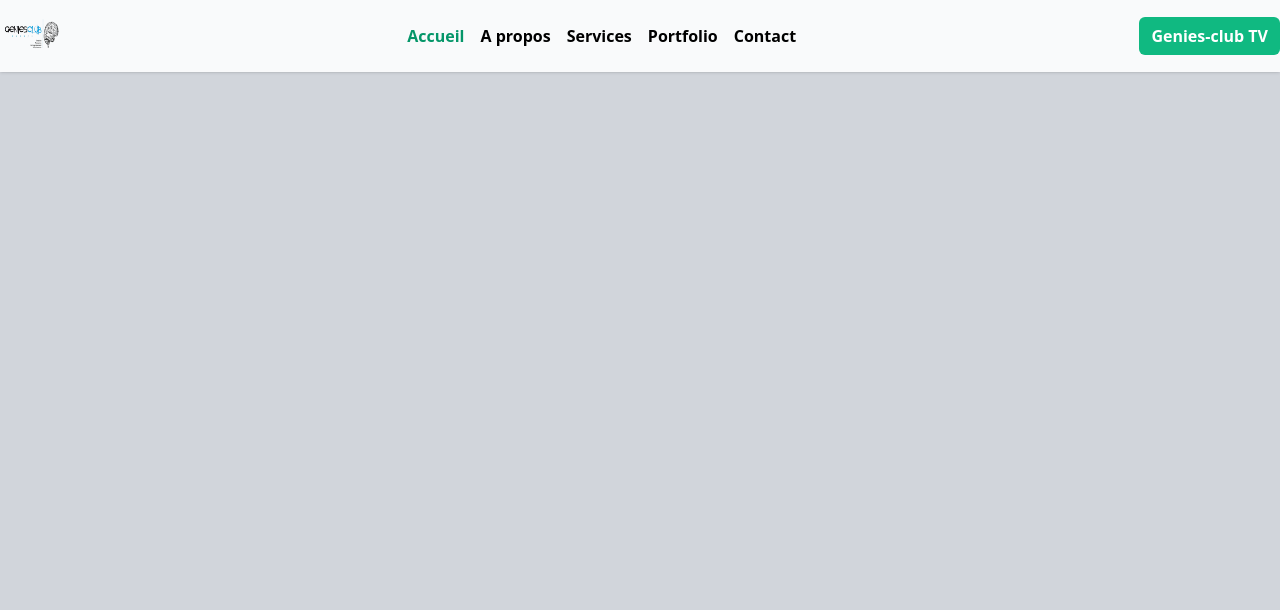
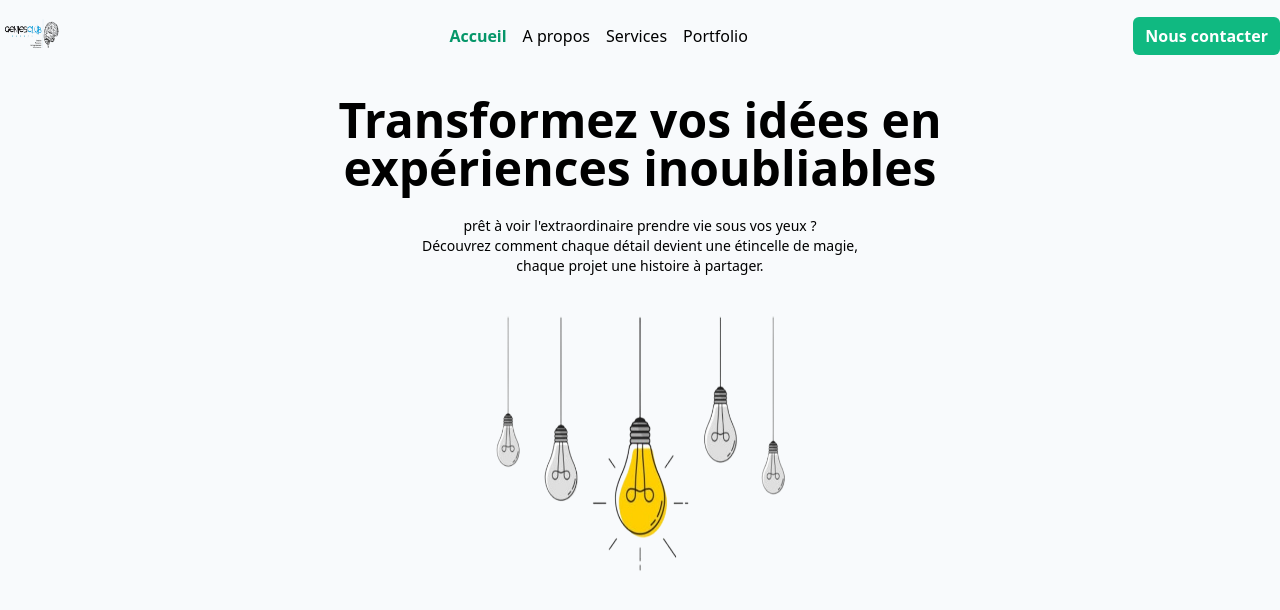
Before and after one commit to mr-leo44/genies-club, a Nuxt app: page / in a window 1280 px wide. Shown: the top 610 px of the page. Built offline with nearby package versions, Linux system fonts and the light colour scheme.

Commit message:
Add header component

```diff
--- /dev/null
+++ b/components/Header.vue
@@ -0,0 +1,22 @@
+<template>
+  <header class="h-screen bg-slate-50">
+    <Navbar />
+    <div class="flex flex-col max-w-3xl mx-auto w-full h-screen items-center pt-24">
+      <h1 class="font-bold text-5xl text-center">
+        Transformez vos idées en expériences inoubliables
+      </h1>
+      <p class="my-6 text-sm text-center font-medium">
+        prêt à voir l'extraordinaire prendre vie sous vos yeux ? <br/> Découvrez comment chaque détail devient une étincelle de magie, <br/> chaque projet une histoire à partager.
+      </p>
+      <div class="my-4">
+        <img src="~/assets/images/hero.png" class="size-80" />
+      </div>
+    </div>
+  </header>
+
+</template>
+
+<script setup lang="ts">
+import Navbar from "~/components/Navbar.vue"
+
+</script>
--- a/components/Navbar.vue
+++ b/components/Navbar.vue
@@ -1,18 +1,17 @@
 <template>
-  <div class="fixed shadow bg-gray-50 backdrop-blur py-1 w-full">
+  <div class="fixed bg-slate-50 py-1 w-full">
     <nav class="flex justify-between container mx-auto items-center">
       <NuxtLink href="/">
         <img class="shrink-0 w-16 h-16" src="~/assets/images/gc-logo.png" />
       </NuxtLink>
       <ul class="flex items-center justify-evenly gap-4">
         <NuxtLink href="/" :class="$route.path === '/' ? 'text-emerald-600' : ''" class="font-semibold">Accueil</NuxtLink>
-        <NuxtLink href="/" class="font-semibold hover:text-emerald-600">A propos</NuxtLink>
-        <NuxtLink href="/" class="font-semibold hover:text-emerald-600">Services</NuxtLink>
-        <NuxtLink href="/" class="font-semibold hover:text-emerald-600">Portfolio</NuxtLink>
-        <NuxtLink href="/" class="font-semibold">Contact</NuxtLink>
+        <NuxtLink href="/" class="font-medium hover:text-emerald-600">A propos</NuxtLink>
+        <NuxtLink href="/" class="font-medium hover:text-emerald-600">Services</NuxtLink>
+        <NuxtLink href="/" class="font-medium hover:text-emerald-600">Portfolio</NuxtLink>
       </ul>
       <div>
-        <NuxtLink class="px-3 py-2 bg-emerald-500 hover:bg-emerald-600 text-white font-semibold rounded-md ease-in duration-75">Genies-club TV</NuxtLink>
+        <NuxtLink class="px-3 py-2 bg-emerald-500 hover:bg-emeemerald-700 cursor-pointer text-white font-semibold rounded-md ease-in duration-75">Nous contacter</NuxtLink>
       </div>
     </nav>
   </div>
--- a/pages/index.vue
+++ b/pages/index.vue
@@ -1,9 +1,9 @@
 <template>
-  <div class="h-100vh min-h-screen bg-gray-300">
-    <Navbar />
-  </div>
+  <Header />
 
 </template>
+
 <script setup lang="ts">
-import Navbar from "~/components/Navbar.vue"
+import Header from "~/components/Header.vue"
+
 </script>
```
Also changed, not shown: assets/images/hero.png (added).
